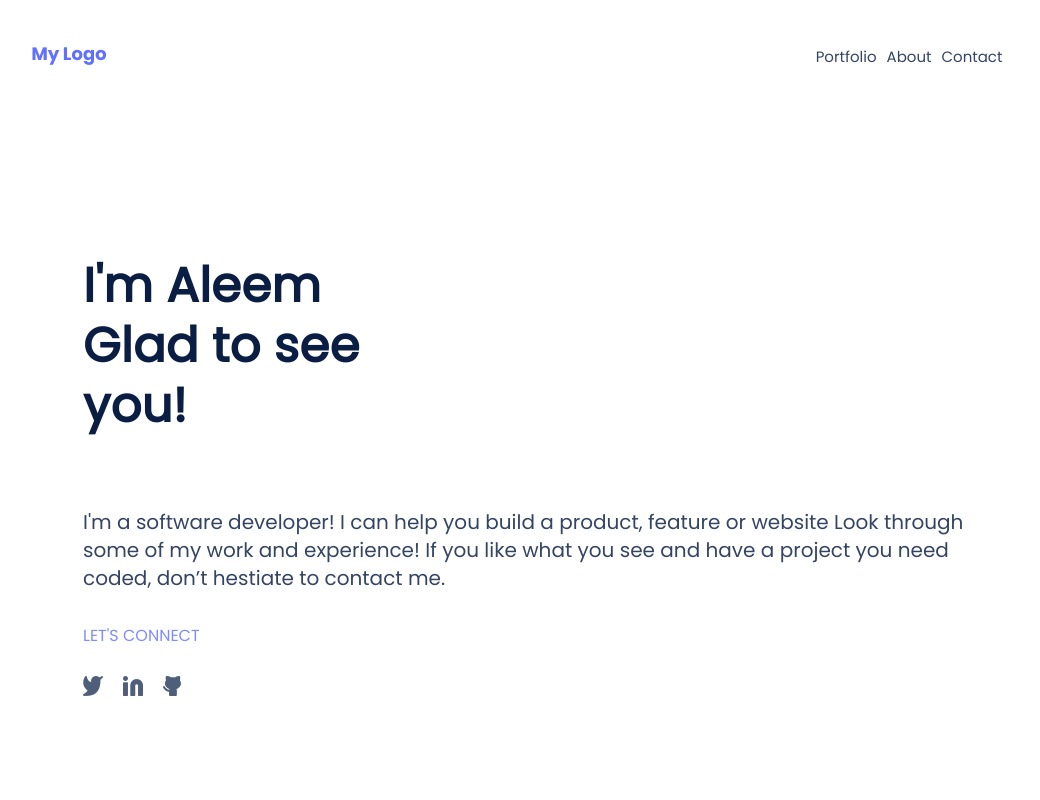
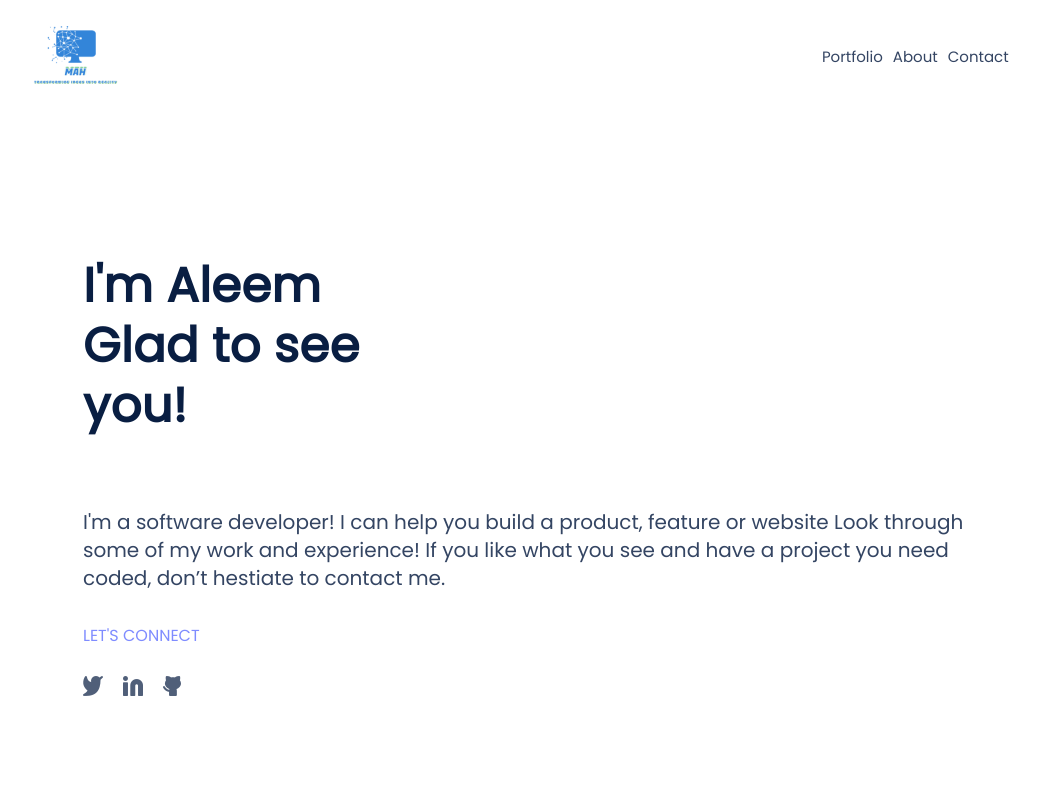
Before and after one commit to MAleemH/muhammad-aleem-portfolio, a website: page index.html in a window 1280 px wide. Shown: the top 800 px of the page, without its empty margins (123-1163 px from the left). Drawn offline with Linux system fonts and the light colour scheme.

Commit message:
Updated logo

```diff
--- a/index.html
+++ b/index.html
@@ -17,7 +17,7 @@
       <!-- navbar -->
       <nav class="navbar">
 
-        <img class="logo" alt="Portfolio-Logo" src="images/my_logo.png">
+        <img class="logo" alt="Portfolio-Logo" src="images/logo.png" width="100" height="100">
 
         <ul class="nav-options-ul">
 
```
Also changed, not shown: images/logo.png (added).
